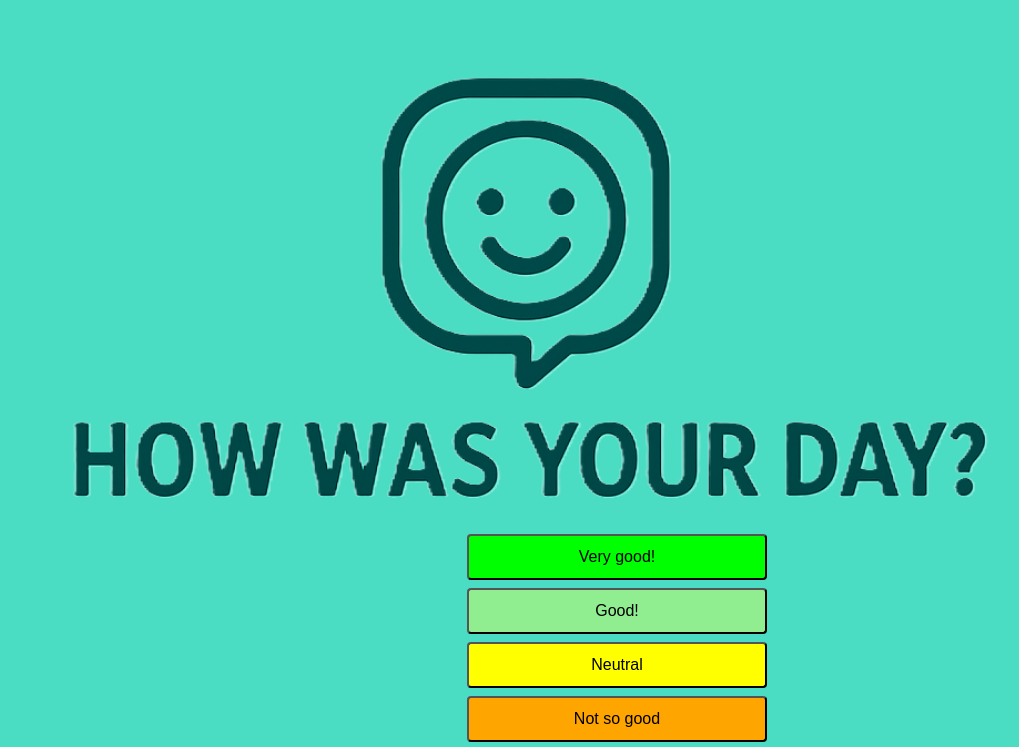
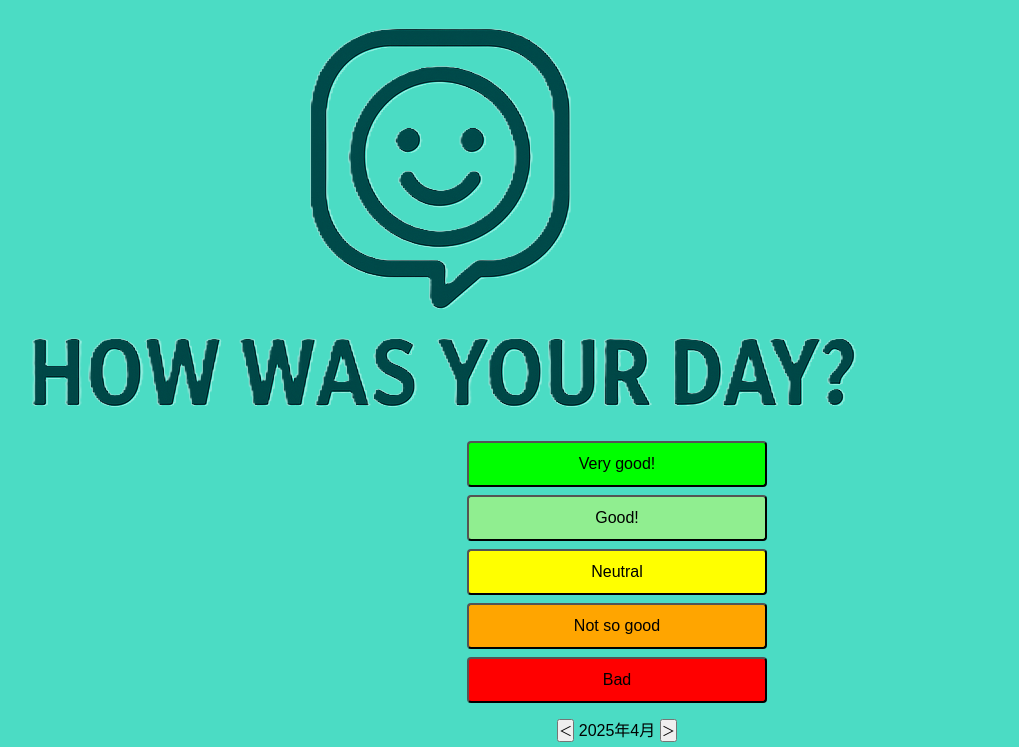
Before and after one commit to terakooooou/Emotion-Log, a plain HTML site: page index.html in a window 1280 px wide. Shown: the top 747 px of the page, without its empty margins (23-1042 px from the left). Drawn offline with Linux system fonts and the light colour scheme.

Commit message:
レイアウト修正

```diff
--- a/style.css
+++ b/style.css
@@ -40,10 +40,11 @@ body{
 }
 
 #header img{
-    margin-top: 4rem;
-    margin-left: 2.2rem;
-    width: 80%;
-
+    margin-top: 1rem;
+    justify-content: center;
+    align-items: center;
+    max-width: 100%;          /* 幅を画面サイズに合わせて調整 */
+    height: auto;
 }
 
 main{
```
